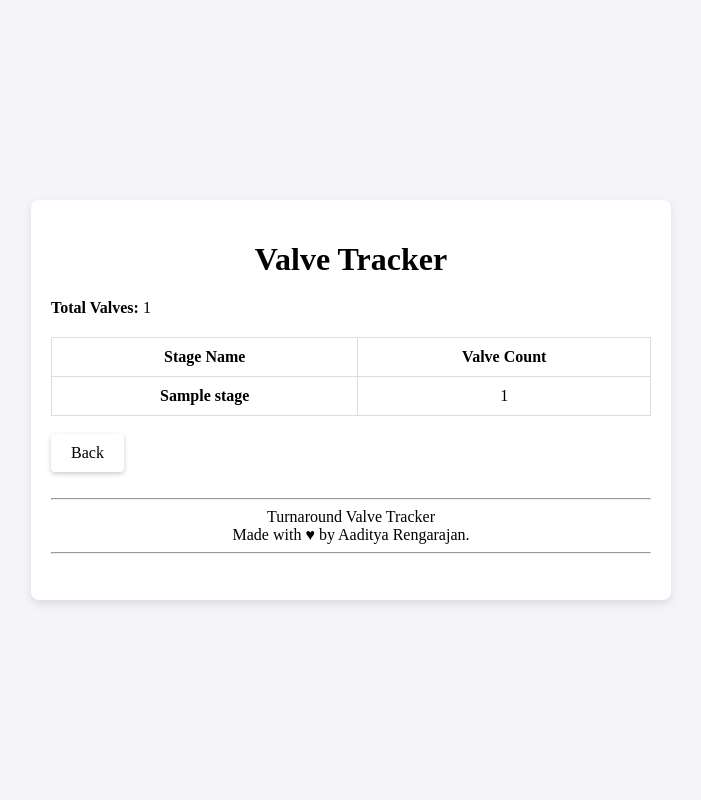
After one commit to rogue0xbyte/eqscm, a FastAPI app: template templates/valve_details.html in a window 1280 px wide. The commit adds this page. Shown: the whole page, without its empty margins (289-990 px from the left). Run offline with FastAPI, Linux system fonts and the light colour scheme; the template is opened without the code that fills it: most values are stand-ins (such as "Sample title", 1, 10 or a date in 2020); some libraries are stand-ins or nearby versions.

Commit message:
added updates

```diff
--- a/app.py
+++ b/app.py
@@ -2,6 +2,7 @@ from fastapi import FastAPI, Request, Form, HTTPException
 from fastapi.responses import HTMLResponse, StreamingResponse, JSONResponse
 from fastapi.templating import Jinja2Templates
 from fastapi.staticfiles import StaticFiles
+from typing import List, Dict
 from datetime import datetime, timezone, timedelta
 from collections import OrderedDict
 from bson.objectid import ObjectId
@@ -133,6 +134,9 @@ async def export_data():
     # Prepare DataFrame
     df = pd.DataFrame(data)
 
+    # Filter out rows where "Unit" is "DMO"
+    df = df[df["Unit"] != "DMO"]
+
     # Convert DataFrame to XLSX in Memory
     output = io.BytesIO()
     with pd.ExcelWriter(output, engine="xlsxwriter") as writer:
@@ -145,6 +149,52 @@ async def export_data():
     }
 
     return StreamingResponse(output, headers=headers)
+
+# Define a route to get the required data
+@app.get("/valves-summary", response_model=dict)
+async def get_valves_summary(request: Request):
+    """
+    Fetch the total number of valves and classify items by the latest datetime-based key.
+    """
+    try:
+        # Fetch all documents from the collection
+        data = list(collection.find())
+
+        # Initialize variables for summary
+        stage_counts = {}
+        total_valves = len(data)
+
+        # Process each document
+        for item in data:
+            latest_stage = None
+            latest_datetime = None
+
+            # Iterate over key-value pairs to identify datetime fields
+            for key, value in item.items():
+                try:
+                    if isinstance(value, str) and (parsed_date := datetime.strptime(value, "%Y-%m-%d %H:%M:%S")):  # Check if the value is a datetime
+                        if not latest_datetime or value > latest_datetime:
+                            latest_datetime = value
+                            latest_stage = key
+                except:
+                    continue
+
+            # Classify by the latest stage
+            if not stage_counts.get(latest_stage):
+                stage_counts[latest_stage] = {"count": 0, "items": []}
+            if latest_stage:
+                stage_counts[latest_stage]["count"] = stage_counts.get(latest_stage, {"count": 0}).get('count') + 1
+                stage_counts[latest_stage]["items"].append(item.get("id"))
+            else:
+                stage_counts["Pending"]["count"] = stage_counts.get("Pending",  {"count": 0}).get("count") + 1
+                stage_counts["Pending"]["items"].append(item.get("id"))
+
+        return templates.TemplateResponse("valve_details.html", {"request": request, "total_valves": total_valves,
+            "stage_counts": [{"stage": stage, "details": count} for stage, count in stage_counts.items()]})
+
+    except Exception as e:
+        raise HTTPException(status_code=500, detail=str(e))
+
 if __name__ == "__main__":
     import uvicorn
     uvicorn.run(app, host="0.0.0.0", port=9000)
--- /dev/null
+++ b/templates/valve_details.html
@@ -0,0 +1,183 @@
+<!DOCTYPE html>
+<html lang="en">
+<head>
+    <meta charset="UTF-8">
+    <meta name="viewport" content="width=device-width, initial-scale=1.0">
+    <title>Valve Tracker</title>
+    <link rel="stylesheet" href="https://intellx.in/static/fonts/stylesheet.css">
+    <link rel="shortcut icon" href="https://www.equate.com/wp-content/uploads/2018/07/favicon.ico" type="image/x-icon">
+    <link rel="icon" href="https://www.equate.com/wp-content/uploads/2018/07/favicon.ico" type="image/x-icon">
+    <style>
+        * {font-family: 'Aeonik'!important;}
+        body {
+            font-family: 'Roboto', sans-serif;
+            margin: 0;
+            padding: 0;
+            background-color: #f4f4f9;
+            display: flex;
+            justify-content: center;
+            align-items: center;
+            min-height: 100vh;
+        }
+        .container {
+            width: 100%;
+            max-width: 600px;
+            margin: 20px;
+            padding: 20px;
+            background-color: white;
+            border-radius: 8px;
+            box-shadow: 0 4px 10px rgba(0, 0, 0, 0.1);
+        }
+        h1 {
+            text-align: center;
+        }
+        .valve-summary {
+            margin-bottom: 20px;
+        }
+        table {
+            width: 100%;
+            border-collapse: collapse;
+        }
+        table td {
+            padding: 10px;
+            border: 1px solid #ddd;
+            text-align: center;
+        }
+        table td:first-child {
+            font-weight: bold;
+        }
+        .stage-count {
+            cursor: pointer;
+            color: #007bff;
+            text-decoration: underline;
+        }
+        .modal {
+            display: none;
+            position: fixed;
+            top: 0;
+            left: 0;
+            width: 100%;
+            height: 100%;
+            background: rgba(0, 0, 0, 0.5);
+            justify-content: center;
+            align-items: center;
+        }
+        .modal-content {
+            background-color: #fff;
+            padding: 20px;
+            border-radius: 8px;
+            max-width: 500px;
+            width: 80%;
+        }
+        .close {
+            background: #ccc;
+            border: none;
+            color: white;
+            padding: 10px;
+            cursor: pointer;
+            border-radius: 4px;
+            margin-top: 10px;
+        }
+        .close:hover {
+            background-color: #aaa;
+        }
+        /* Button Styling - Material Design Inspired */
+        button {
+            background-color: #ffffff;
+            color: #000000;
+            padding: 10px 20px;
+            font-size: 16px;
+            border: none;
+            border-radius: 4px;
+            box-shadow: 0 2px 5px rgba(0, 0, 0, 0.2);
+            cursor: pointer;
+            transition: background-color 0.3s, box-shadow 0.3s;
+        }
+
+        button:hover {
+            background-color: #e0e0e0;
+            box-shadow: 0 4px 8px rgba(0, 0, 0, 0.3);
+        }
+
+        button:active {
+            background-color: #d6d6d6;
+            box-shadow: 0 2px 4px rgba(0, 0, 0, 0.2);
+        }
+    </style>
+</head>
+<body>
+
+    <div class="container">
+        <h1>Valve Tracker</h1>
+
+        <div class="valve-summary">
+            <p><strong>Total Valves:</strong> {{ total_valves }}</p>
+        </div>
+
+        <table>
+            <tr>
+                <td><strong>Stage Name</strong></td>
+                <td><strong>Valve Count</strong></td>
+            </tr>
+            {% for stage in stage_counts %}
+            <tr>
+                <td>{{ stage.stage }}</td>
+                <td><span class="stage-count" style="text-decoration: none; color: inherit;" onclick="showModal([
+                    {% for i in stage.details['items'] %}
+                        '{{i}}',
+                    {% endfor %}
+                ])">{{ stage.details.count }}</span></td>
+            </tr>
+            {% endfor %}
+        </table>
+        <br/>
+        <button onclick="history.back();">Back</button>
+        <br/>
+        <div style="text-align: center;">
+            <br/><hr/>
+            Turnaround Valve Tracker<br/>
+            Made with ♥ by Aaditya Rengarajan.
+            <hr/><br/>
+        </div>
+    </div>
+
+    <!-- Modal to show the detailed information for each stage -->
+    <div id="valveModal" class="modal">
+        <div class="modal-content">
+            <h2>Stage Details</h2>
+            <p id="modalContent" style="max-height: 30vh!important;overflow-y: scroll;">Loading...</p>
+            <button class="close" onclick="closeModal()">Close</button>
+        </div>
+    </div>
+
+
+    <script>
+        // Function to open the modal with stage details
+        function showModal(stageItems) {
+            const modalContent = document.getElementById('modalContent');
+            modalContent.innerHTML = '';
+            const ul = document.createElement('ul');
+            stageItems.forEach(item => {
+              const li = document.createElement('li');
+              li.textContent = item;
+              ul.appendChild(li);
+            });
+            modalContent.appendChild(ul);
+            document.getElementById('valveModal').style.display = 'flex';
+        }
+
+        // Function to close the modal
+        function closeModal() {
+            document.getElementById('valveModal').style.display = 'none';
+        }
+
+        // Close modal when clicked outside the modal content
+        window.onclick = function(event) {
+            if (event.target === document.getElementById('valveModal')) {
+                closeModal();
+            }
+        }
+    </script>
+
+</body>
+</html>
```
Also changed, not shown: templates/status_page.html (+3 -17 lines), static/TRNARND-PROC.png.
